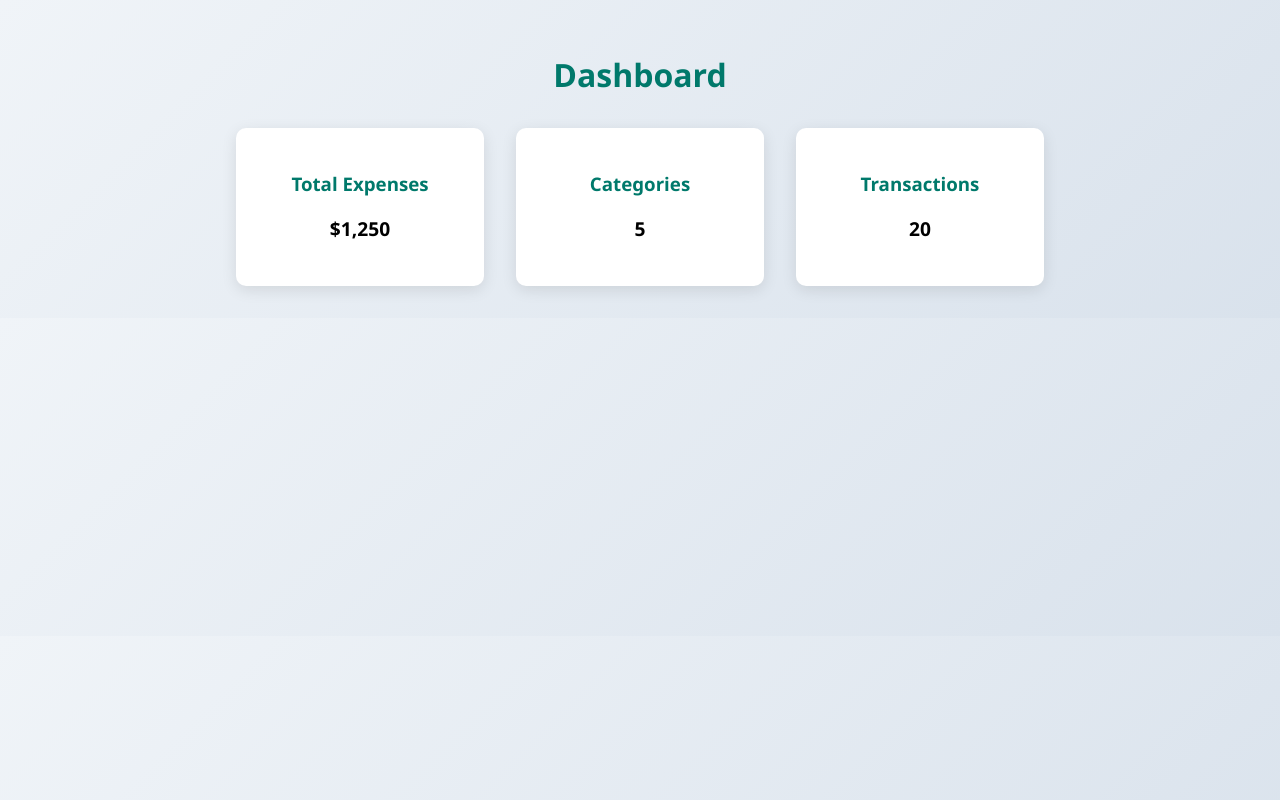
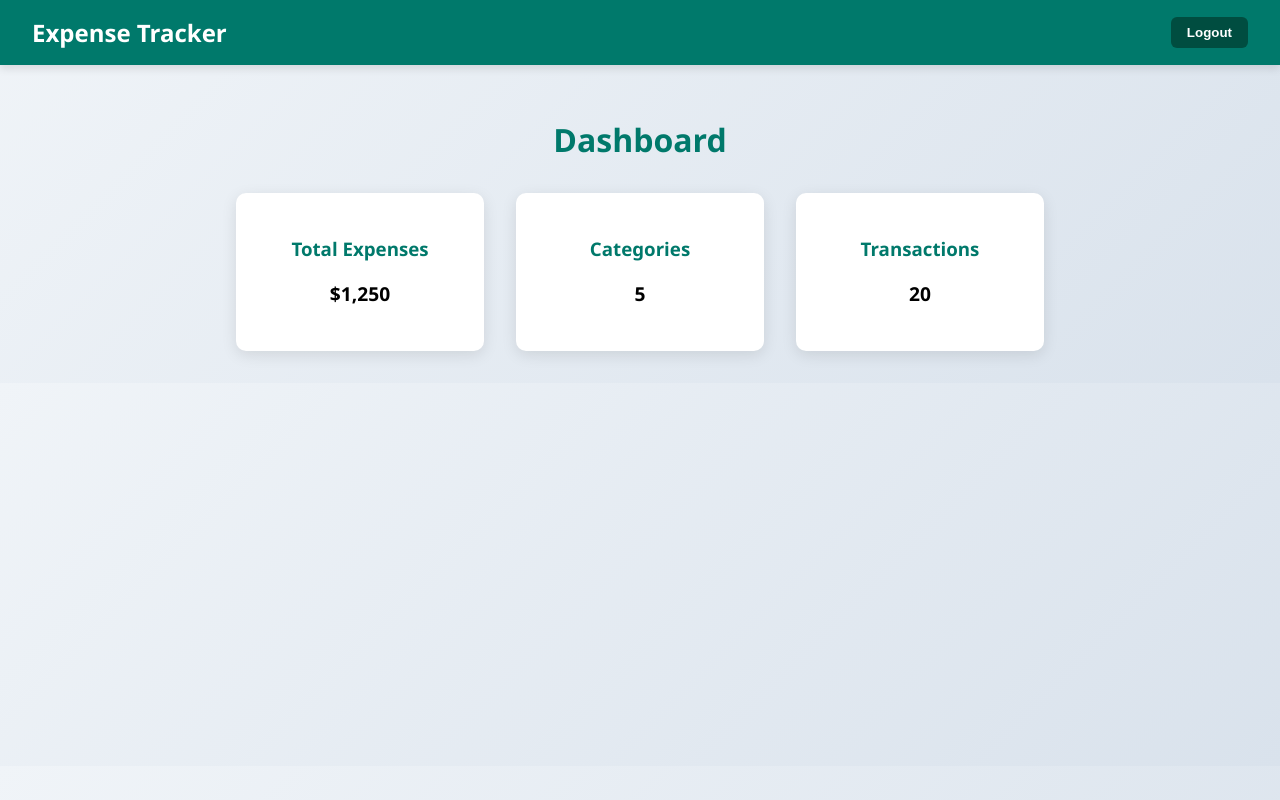
Before and after one commit to tom-samuel/expense-tracker, a React (Vite) app: page / in a window 1280 px wide. Both pictures are taken after typing "name@example.com", "Sample123" into the empty fields and a click on the button "Login". Built offline with nearby package versions, Linux system fonts and the light colour scheme.

Commit message:
Update Dashboard.jsx

```diff
--- a/src/components/Dashboard.jsx
+++ b/src/components/Dashboard.jsx
@@ -1,6 +1,7 @@
 import React from "react";
+import Navbar from "./Navbar";
 
-function Dashboard() {
+function Dashboard({ onLogout }) {
   const cardStyle = {
     padding: "1.5rem",
     borderRadius: "10px",
@@ -11,11 +12,9 @@ function Dashboard() {
     textAlign: "center"
   };
 
-  const cardHover = {
-    transform: "scale(1.05)"
-  };
-
   return (
+    <div>
+      <Navbar onLogout={onLogout} />
       <div style={{ padding: "2rem" }}>
         <h1 style={{ textAlign: "center", color: "#00796b", marginBottom: "2rem" }}>Dashboard</h1>
         <div style={{
@@ -39,6 +38,7 @@ function Dashboard() {
           ))}
         </div>
       </div>
+    </div>
   );
 }
 
```
Lines whose indentation alone changed are shown as unchanged.
